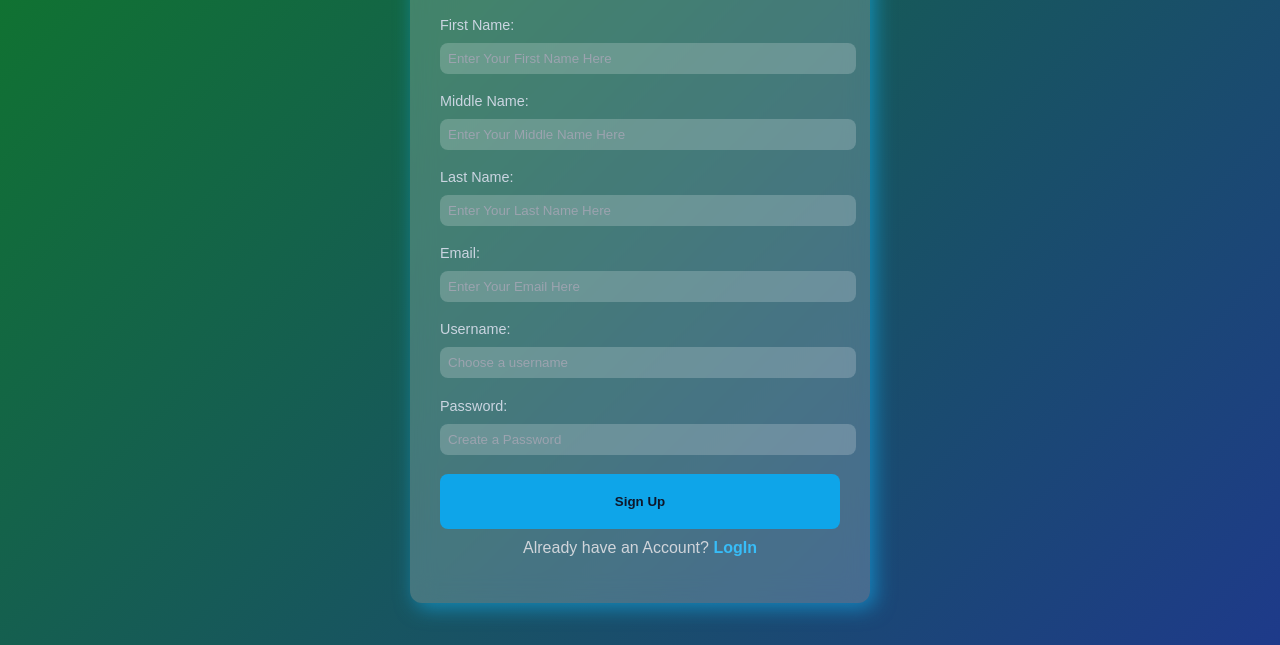
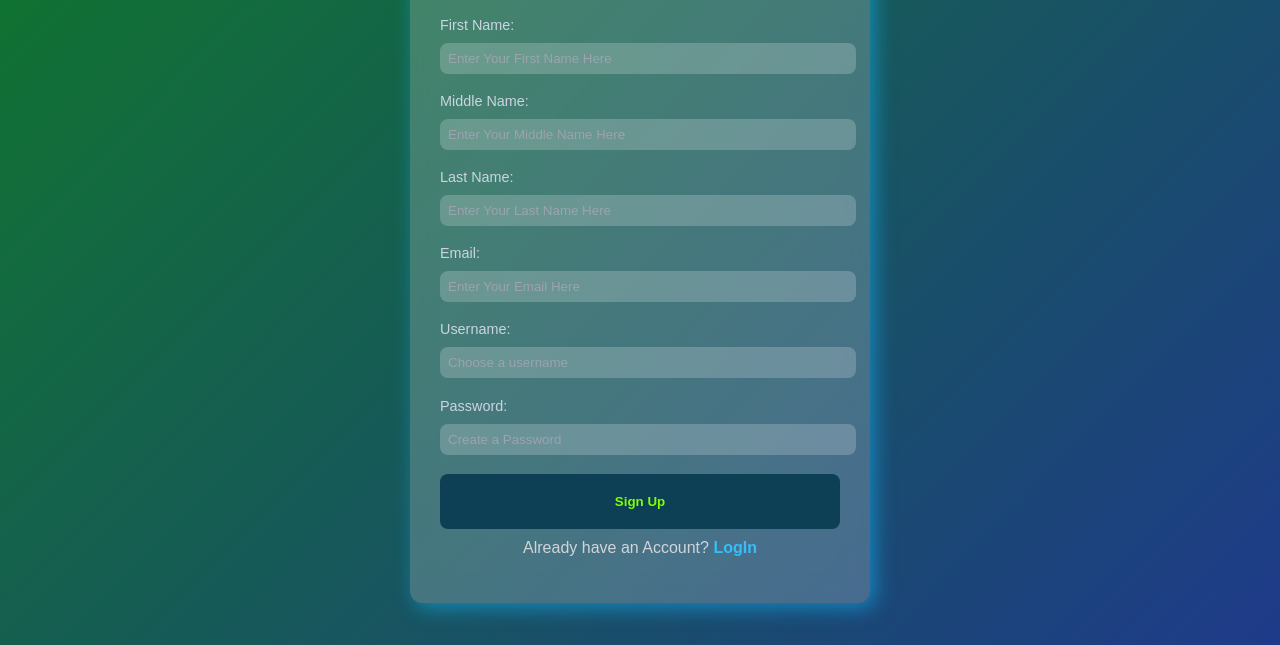
Before and after one commit to Bee345/My-JavaScriptLearn, a website: page MovieVerse/signup.html in a window 1280 px wide. In both pictures the pointer is over the button "Sign Up". Shown: the part 171-816 px from the top of the page. Drawn offline with Linux system fonts and the light colour scheme.

Commit message:
I did some changes on one of the properties i have

```diff
--- a/MovieVerse/css/auth.css
+++ b/MovieVerse/css/auth.css
@@ -66,10 +66,11 @@ input::placeholder{
     border-radius: 8px;
     font-weight: 600;
     cursor: pointer;
-    transition: background 2s;
+    transition: background 5s;
 }
 .btn:hover{
-    background: #0ea5e9;
+    background: #062a3a;
+    color: chartreuse;
 }
 .switch{
     margin-top: 10px;
```
